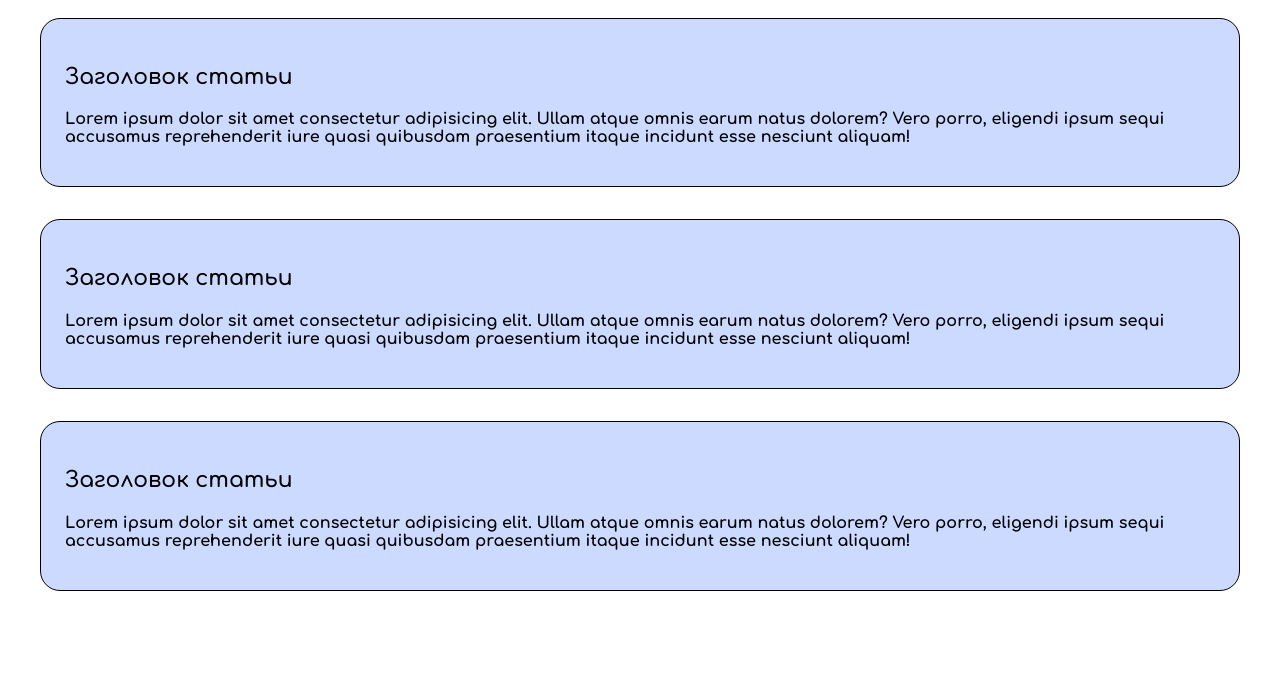
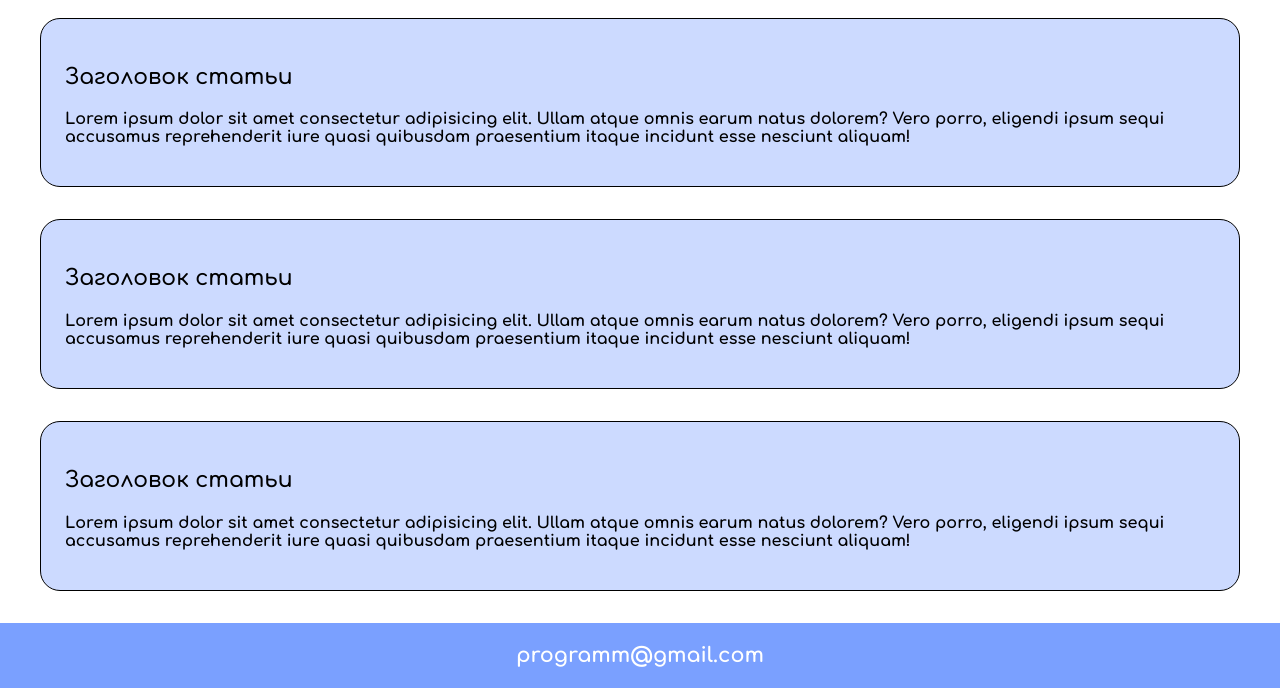
Before and after one commit to Mariya-Skakalina/cloud, a website built with webpack: page index.html in a window 1280 px wide. Shown: the part 205-893 px from the top of the page. Before the commit the page ends 828 px from the top, so only its background shows below. Built offline with nearby package versions, Linux system fonts and the light colour scheme; files whose address does not match are found by name.

Commit message:
Верстка новости 2

```diff
--- a/index.html
+++ b/index.html
@@ -43,9 +43,13 @@
                 nesciunt aliquam!
             </p>
         </div>
+
     </div>
+
+    <div class="bro"></div>
+
     <footer>
-
+        <p class="feedback">programm@gmail.com</p>
     </footer>
 
     <script src="./dist/bundle.js"></script>
--- a/src/style/style.scss
+++ b/src/style/style.scss
@@ -31,9 +31,15 @@ $main-color: #000;
 $main-content: 1200px;
 $w-color:#fff;
 
+html, body {
+  min-height: 100vh;
+}
+
 body {
   margin: 0px;
   padding: 0px;
+  display: flex;
+  flex-direction: column;
 }
 
 header{
@@ -88,3 +94,20 @@ header{
     }
   }
 }
+
+.bro {
+  flex-grow: 1;
+}
+
+footer {
+  min-height: 30px;
+  flex-grow: 0;
+  background-color: $b-color;
+
+  .feedback {
+    @extend %com-bold;
+    color: $w-color;
+    font-size: 1.3em;
+    text-align: center;
+  }
+}
```
